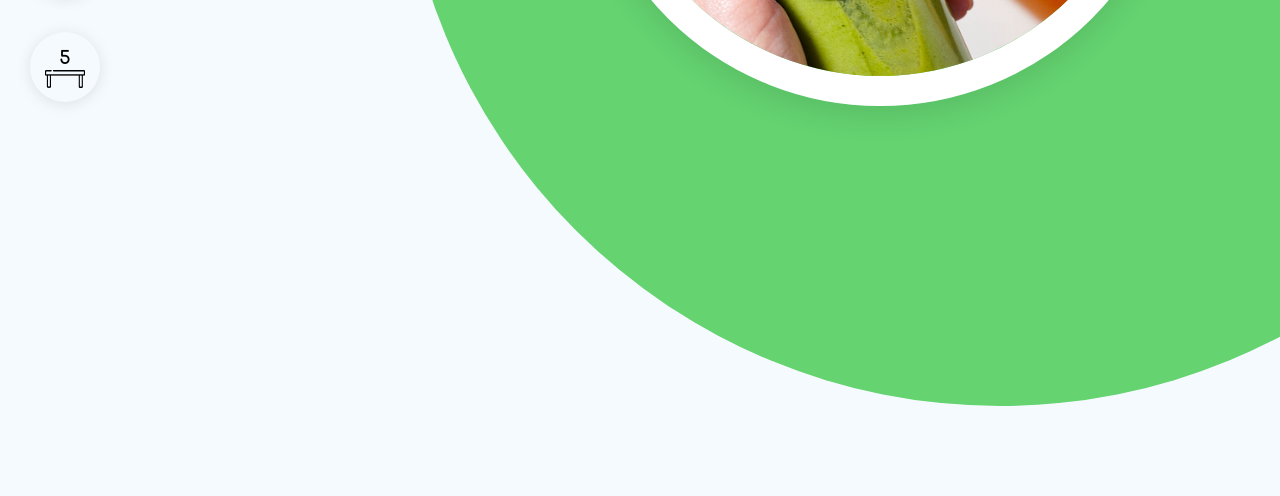
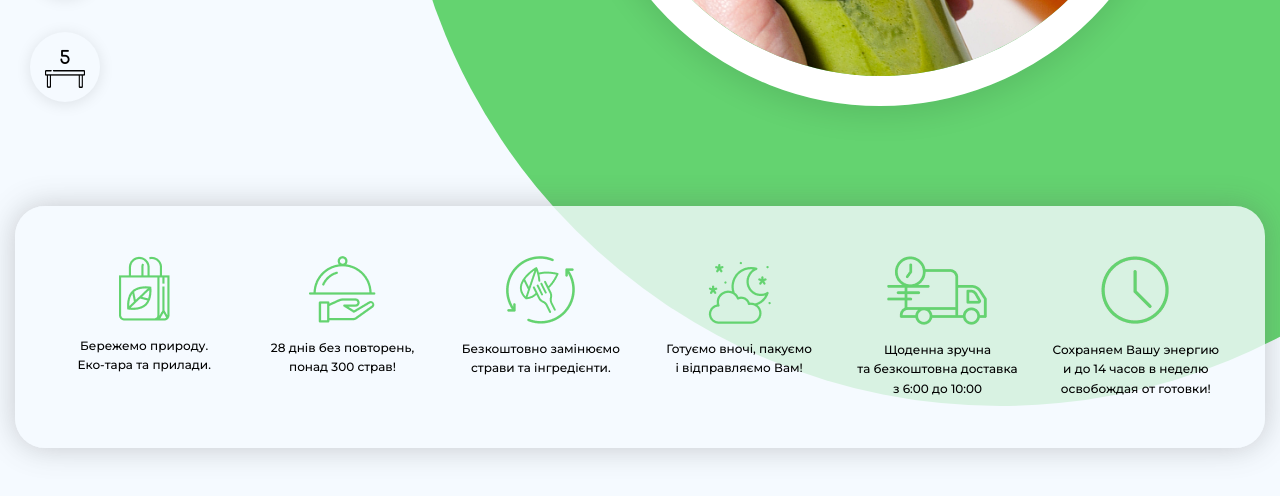
Before and after one commit to dyushchenk0/Gastro-chef, a plain HTML site: page index.html in a window 1280 px wide. Shown: the part 708-1204 px from the top of the page. Before the commit the page ends 1114 px from the top, so only its background shows below. Drawn offline with Linux system fonts and the light colour scheme.

Commit message:
feat(rules): Rules block is complete

```diff
--- a/css/style.css
+++ b/css/style.css
@@ -246,6 +246,7 @@ body {
 	height: 100vh;
 	min-height: 820px;
 	align-items: flex-start;
+	overflow: visible;
 }
 
 .intro__inner {
@@ -404,6 +405,7 @@ body {
 	display: flex;
 	justify-content: center;
 	align-items: center;
+	z-index: 1;
 }
 
 .intro__media {
@@ -411,7 +413,7 @@ body {
 	display: flex;
 	align-items: center;
 	justify-content: center;
-	z-index: 2;
+	z-index: 1;
 	right: 50px;
 	border-radius: 50%;
 	background: #64d370;
@@ -441,6 +443,7 @@ body {
 	box-shadow: 0 10px 30px rgba(0, 0, 0, 0.1);
 	position: relative;
 	overflow: hidden;
+	z-index: 5;
 }
 
 .image-circle::before {
@@ -458,21 +461,76 @@ body {
 .intro__photo {
 	max-width: 600px;
 	width: 100%;
-	/* animation: float 3s ease-in-out infinite; */
 }
 
 .intro__photo img {
 	width: 100%;
 	display: block;
-	/* filter: drop-shadow(0 10px 30px rgba(0,0,0,0.1)); */
 }
 
-/* Анимация плавания */
-/* @keyframes float {
-    0%, 100% {
-        transform: translateY(0px);
+/* Rules */
+
+.rules {
+	margin-bottom: 40px;
+	position: relative;
+	bottom: 120px;
+	left: 0;
+	right: 0;
+	z-index: 10;
+	margin-bottom: 0;
 }
-    50% {
-        transform: translateY(-15px);
+
+.rul {
+	display: flex;
+	flex-wrap: wrap;
 }
-} */
+
+.rules__rectangle {
+	position: relative;
+	border-radius: 30px;
+	background: rgba(245, 250, 255, 0.8);
+	box-shadow: 0 0 30px 0 rgba(86, 86, 86, 0.3);
+	z-index: 11;
+}
+
+.rules__item {
+	flex: 1 1 0;
+	padding: 50px 15px;
+
+	text-align: center;
+	justify-content: center;
+	align-items: center;
+	min-height: 200px;
+}
+
+.rules__item:first-child {
+	margin-left: 30px;
+}
+
+.rules__item:last-child {
+	margin-right: 30px;
+}
+
+.rules__item:nth-child(4) {
+	margin-top: 5px;
+}
+
+
+.rules__icon {
+	width: 100%;
+	justify-content: center;
+	margin-bottom: 10px;
+}
+
+.rules__img {
+	max-width: 90px;
+	height: auto;
+}
+
+.rules__text {
+	font-weight: 500;
+	flex-grow: 1;
+	display: flex;
+	align-items: center;
+	justify-content: center;
+}
--- a/index.html
+++ b/index.html
@@ -110,6 +110,68 @@
 					</div>
 				</div>
 			</div>
+			<!-- Intro end -->
+
+			<!-- Rules -->
+			<div class="rules">
+				<div class="container">
+					<div class="rules__rectangle">
+						<div class="rul">
+							<div class="rules__item">
+								<div class="rules__icon">
+									<img src="assets/images/icons/work/eco.png" alt="" />
+								</div>
+								<div class="rules__text">
+									Бережемо природу.<br />Еко-тара та прилади.
+								</div>
+							</div>
+							<div class="rules__item">
+								<div class="rules__icon">
+									<img src="assets/images/icons/work/food.png" alt="" />
+								</div>
+								<div class="rules__text">
+									28 днів без повторень,<br />понад 300 страв!
+								</div>
+							</div>
+							<div class="rules__item">
+								<div class="rules__icon">
+									<img src="assets/images/icons/work/time.png" alt="" />
+								</div>
+								<div class="rules__text">
+									Безкоштовно замінюємо<br />страви та інгредієнти.
+								</div>
+							</div>
+							<div class="rules__item">
+								<div class="rules__icon">
+									<img src="assets/images/icons/work/night.png" alt="" />
+								</div>
+								<div class="rules__text">
+									Готуємо вночі, пакуємо<br />і відправляємо Вам!
+								</div>
+							</div>
+							<div class="rules__item">
+								<div class="rules__icon">
+									<img src="assets/images/icons/work/delivery.png" alt="" />
+								</div>
+								<div class="rules__text">
+									Щоденна зручна<br />та безкоштовна доставка<br />з 6:00 до
+									10:00
+								</div>
+							</div>
+							<div class="rules__item">
+								<div class="rules__icon">
+									<img class="rules__img" src="assets/images/icons/work/clock.png" alt="" />
+								</div>
+								<div class="rules__text">
+									Сохраняем Вашу энергию<br />и до 14 часов в неделю<br />освобождая
+									от готовки!
+								</div>
+							</div>
+						</div>
+					</div>
+				</div>
+			</div>
+			<!-- Rules end -->
 		</div>
 
 		<script
```
Lines whose indentation alone changed are shown as unchanged.
